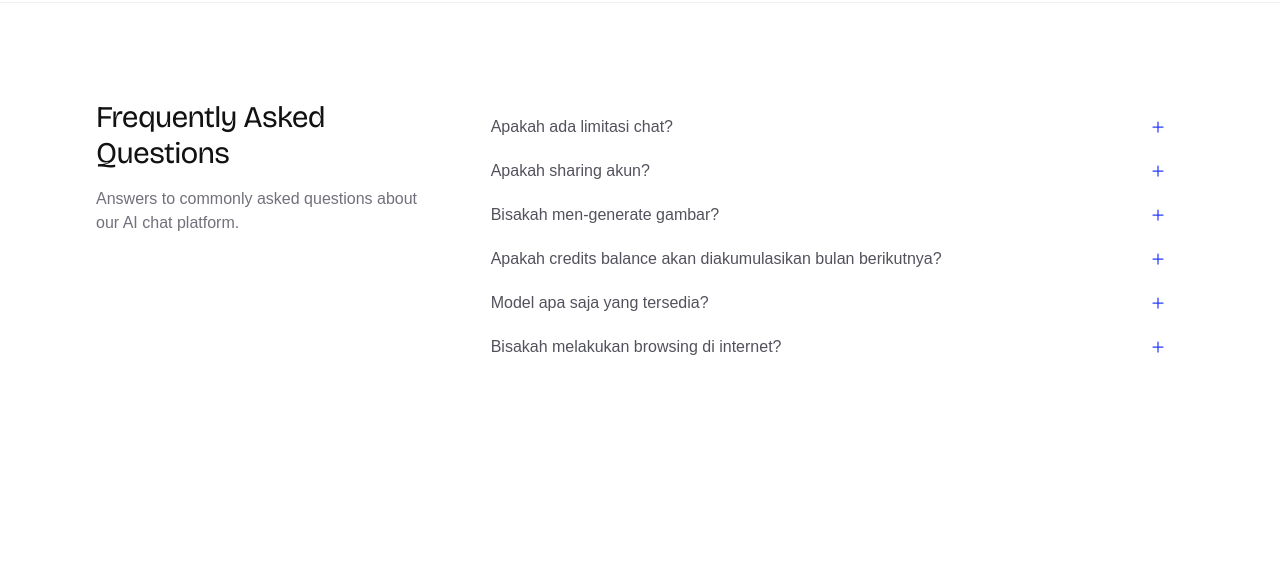
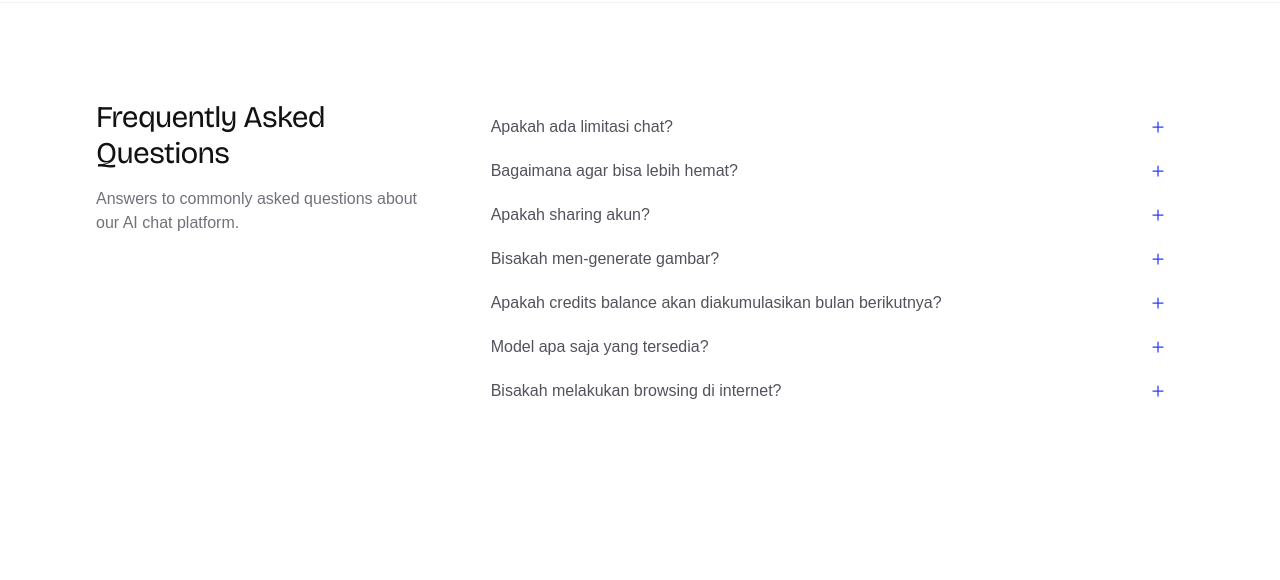
Before and after one commit to kerjaremote-net/aipedia.pro, an Astro site: page /faq in a window 1280 px wide. Shown: the part 74-654 px from the top of the page. Built offline with nearby package versions, Linux system fonts and the light colour scheme; Astro itself is replaced by a stand-in of ours; a web font is replaced by a local one.

Commit message:
feat: update cheap FAQ

```diff
--- a/src/components/infopages/Faq.astro
+++ b/src/components/infopages/Faq.astro
@@ -17,7 +17,6 @@
           this.activeAccordion = (this.activeAccordion === id) ? '' : id;
         }
       }" class="relative w-full mx-auto font-normal lg:col-span-2">
-        <!-- Pertanyaan dan Jawaban -->
         <div x-data="{ id: $id('accordion') }"
              :class="{ 'text-black': activeAccordion == id, 'text-zinc-600 hover:text-accent-500': activeAccordion != id }"
              class="cursor-pointer group text-black">
@@ -39,6 +38,31 @@
           <div x-show="activeAccordion == id" x-collapse>
             <div class="p-4 pt-2 text-zinc-500">
               Tidak ada limitasi chat, tetapi ada limitasi berdasarkan credits balance (credits balance).
+            </div>
+          </div>
+        </div>
+
+        <div x-data="{ id: $id('accordion') }"
+             :class="{ 'text-black': activeAccordion == id, 'text-zinc-600 hover:text-accent-500': activeAccordion != id }"
+             class="cursor-pointer group text-black">
+          <button
+            @click="setActiveAccordion(id)"
+            class="flex items-center justify-between w-full p-4 pb-1 text-left font-medium select-none">
+            <span>Bagaimana agar bisa lebih hemat?</span>
+            <svg
+              class="w-5 h-5 duration-300 ease-out text-accent-500 -rotate-[45deg]"
+              :class="{ '-rotate-[45deg]': activeAccordion == id }"
+              xmlns="http://www.w3.org/2000/svg"
+              fill="none"
+              viewBox="0 0 24 24"
+              stroke-width="1.5"
+              stroke="currentColor">
+              <path stroke-linecap="round" stroke-linejoin="round" d="M12 6v12m6-6H6"></path>
+            </svg>
+          </button>
+          <div x-show="activeAccordion == id" x-collapse>
+            <div class="p-4 pt-2 text-zinc-500">
+              Gunakan model efisien seperti: GPT-4o-mini atau Claude-3.5-Haikku untuk pekerjaan sehari-hari yeng lebih umum, dan hanya gunakan GPT-4 atau Claude-3.5-Sonnet untuk pekerjaan-pekerjaan yang lebih advance.
             </div>
           </div>
         </div>
```
